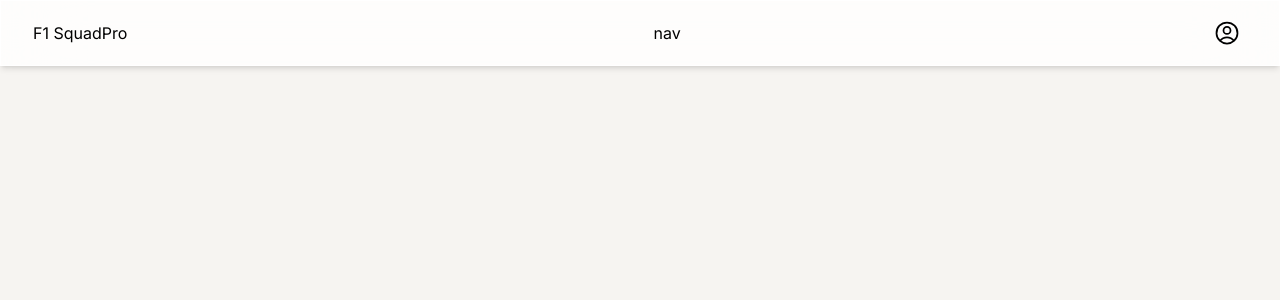
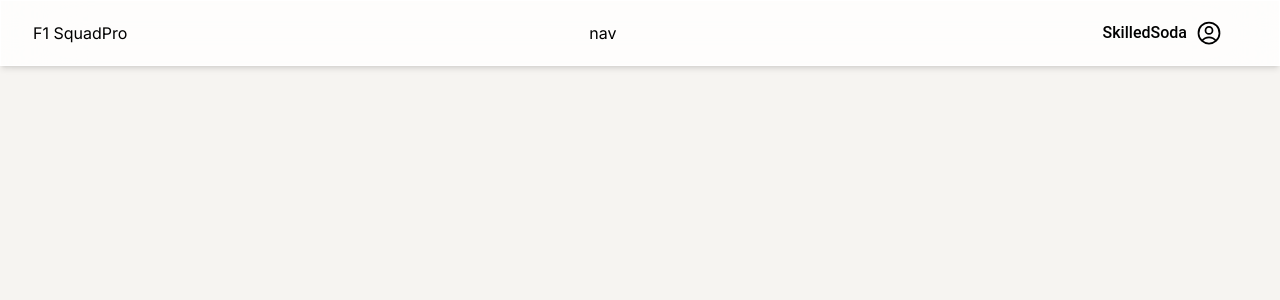
Before and after one commit to Deepacks/f1-squadpro, a Next.js app in the folder frontend/: page / in a window 1280 px wide. Shown: the top 300 px of the page. Built offline with nearby package versions, Linux system fonts and the light colour scheme.

Commit message:
add navbar user menu with logout

```diff
--- a/frontend/components/@material/index.ts
+++ b/frontend/components/@material/index.ts
@@ -4,7 +4,10 @@ export {
   Button,
   Collapse,
   IconButton,
-  MobileNav,
+  Menu,
+  MenuHandler,
+  MenuList,
+  MenuItem,
   Navbar,
 } from '@material-tailwind/react'
 
--- a/frontend/components/forms/Button.tsx
+++ b/frontend/components/forms/Button.tsx
@@ -6,8 +6,8 @@ import {
 
 interface ButtonProps {
   variant: MaterialButtonProps['variant']
-  size: MaterialButtonProps['size']
-  className: MaterialButtonProps['className']
+  size?: MaterialButtonProps['size']
+  className?: MaterialButtonProps['className']
   children: React.ReactNode
 }
 
@@ -16,7 +16,9 @@ export const Button: FC<ButtonProps> = memo((props) => {
 
   return (
     <MaterialButton
-      className={`${className} normal-case text-sm text-[color:var(--text-color)]`}
+      className={`${
+        className ?? ''
+      } normal-case text-sm text-[color:var(--text-color)]`}
       {...buttonProps}
     />
   )
--- /dev/null
+++ b/frontend/components/ui/Menu.tsx
@@ -0,0 +1,43 @@
+import { FC, memo } from 'react'
+
+import {
+  Menu as MaterialMenu,
+  MenuHandler,
+  MenuList,
+  MenuItem,
+} from '@material'
+
+export interface MenuItem {
+  action: string
+  label: JSX.Element
+}
+
+interface MenuProps {
+  children: React.ReactNode
+  menuItems: MenuItem[]
+  onItemClick: (key: string) => void
+}
+
+export const Menu: FC<MenuProps> = memo(
+  ({ children, menuItems, onItemClick }) => {
+    return (
+      <MaterialMenu
+        placement="bottom-end"
+        animate={{
+          mount: { y: 0 },
+          unmount: { y: -25 },
+        }}
+      >
+        <MenuHandler>{children}</MenuHandler>
+
+        <MenuList>
+          {menuItems.map(({ action, label }, index) => (
+            <MenuItem key={index} onClick={() => onItemClick(action)}>
+              {label}
+            </MenuItem>
+          ))}
+        </MenuList>
+      </MaterialMenu>
+    )
+  },
+)
--- a/frontend/components/ui/Navbar.tsx
+++ b/frontend/components/ui/Navbar.tsx
@@ -1,25 +1,60 @@
 'use client'
 
-import { memo, useEffect } from 'react'
+import { memo, useCallback, useEffect, useMemo } from 'react'
+import { useRouter } from 'next/navigation'
 import { useToggle, useWindowSize } from 'react-use'
 import {
+  ArrowRightOnRectangleIcon,
   Bars3Icon,
   UserCircleIcon,
   XMarkIcon,
 } from '@heroicons/react/24/outline'
 
-import { IconButton, Navbar as MaterialNavbar } from '@material'
+import { Button, IconButton, Navbar as MaterialNavbar } from '@material'
+import { Menu, MenuItem } from './Menu'
+
+enum UserMenuItems {
+  LOGOUT = 'logout',
+}
 
 export const Navbar = memo(() => {
+  const router = useRouter()
   const { width } = useWindowSize()
 
   const [openNav, toggleOpenNav] = useToggle(false)
-
   useEffect(() => {
     if (openNav && width >= 960) toggleOpenNav(false)
   }, [width])
 
   const navList = 'nav'
+
+  const userMenuItems: MenuItem[] = useMemo(
+    () => [
+      {
+        action: UserMenuItems.LOGOUT,
+        label: (
+          <div className="flex items-center gap-2 text-[color:var(--accent-color)]">
+            <ArrowRightOnRectangleIcon className="h-5 w-5" />
+            <p>Log out</p>
+          </div>
+        ),
+      },
+    ],
+    [],
+  )
+  const handleUserMenuItemClick = useCallback(
+    (action: string) => {
+      switch (action as UserMenuItems) {
+        case 'logout': {
+          router.push('/login')
+        }
+
+        default:
+          break
+      }
+    },
+    [router],
+  )
 
   return (
     <MaterialNavbar className="h-[66px] max-w-full flex items-center absolute inset-0 z-10 rounded-none">
@@ -28,14 +63,20 @@ export const Navbar = memo(() => {
 
         <div className="hidden lg:inline-block">{navList}</div>
 
-        <IconButton
-          color="white"
-          aria-label="toggle user menu"
-          variant="text"
-          className="hidden lg:inline-block text-inherit hover:bg-transparent focus:bg-transparent active:bg-transparent"
-        >
-          <UserCircleIcon className="h-7 w-7" />
-        </IconButton>
+        <div className="hidden lg:inline-block">
+          <Menu menuItems={userMenuItems} onItemClick={handleUserMenuItemClick}>
+            <Button
+              color="white"
+              aria-label="toggle user menu"
+              variant="text"
+              className="flex items-center gap-2 text-base text-[color:var(--text-color)] font-medium normal-case"
+            >
+              <p>SkilledSoda</p>
+              <UserCircleIcon className="h-7 w-7" />
+            </Button>
+          </Menu>
+        </div>
+
         <IconButton
           aria-label="toggle mobile navigation"
           variant="text"
--- a/frontend/components/ui/index.ts
+++ b/frontend/components/ui/index.ts
@@ -1 +1,2 @@
+export { Menu, type MenuItem } from './Menu'
 export { Navbar } from './Navbar'
```
